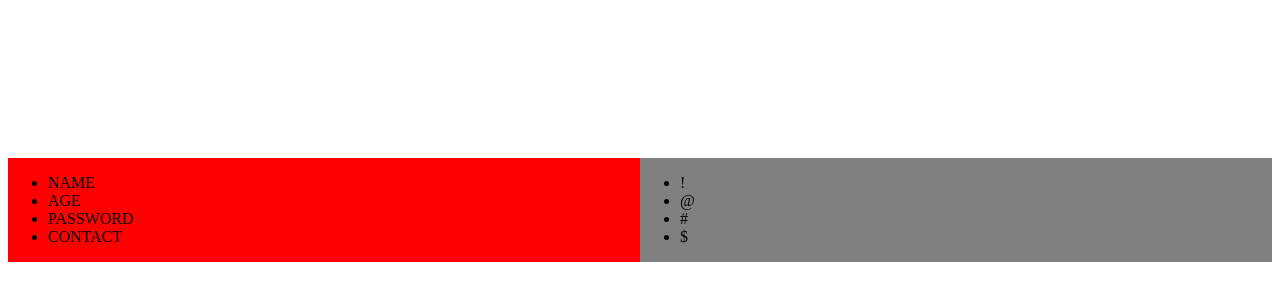
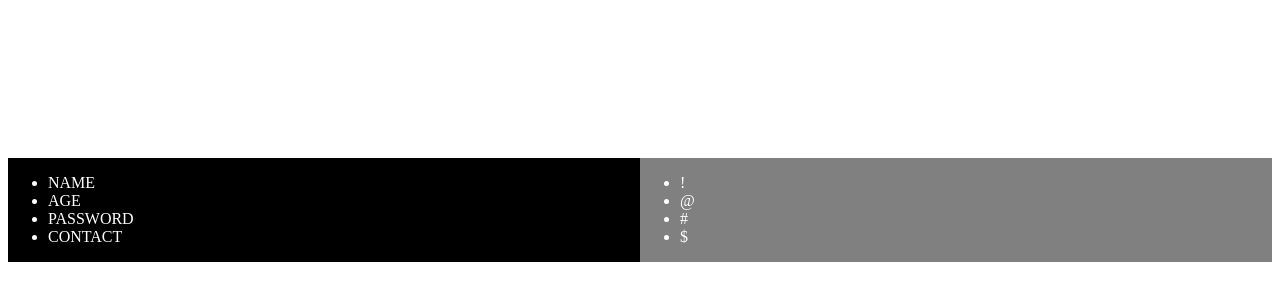
Before and after one commit to pragadeesh-vrdella/TeamProject, a plain HTML site: page index.html in a window 1280 px wide. Shown: the part 198-498 px from the top of the page. Drawn offline with Linux system fonts and the light colour scheme.

Commit message:
modified bg-color and color for ul div

```diff
--- a/index.html
+++ b/index.html
@@ -6,7 +6,7 @@
 
 <body>
   <div style="width:100%;height:100vh;display:flex;align-items: center;">
-    <div style="flex:1;background-color:red">
+    <div style="flex:1;background-color:black;color: white;">
       <ul>
         <li>NAME</li>
         <li>AGE</li>
@@ -14,7 +14,7 @@
         <li>CONTACT</li>
       </ul>
     </div>
-    <div style="flex:1;background-color:grey">
+    <div style="flex:1;background-color:grey;color: white;">
       <ul>
         <li>!</li>
         <li>@</li>
```
